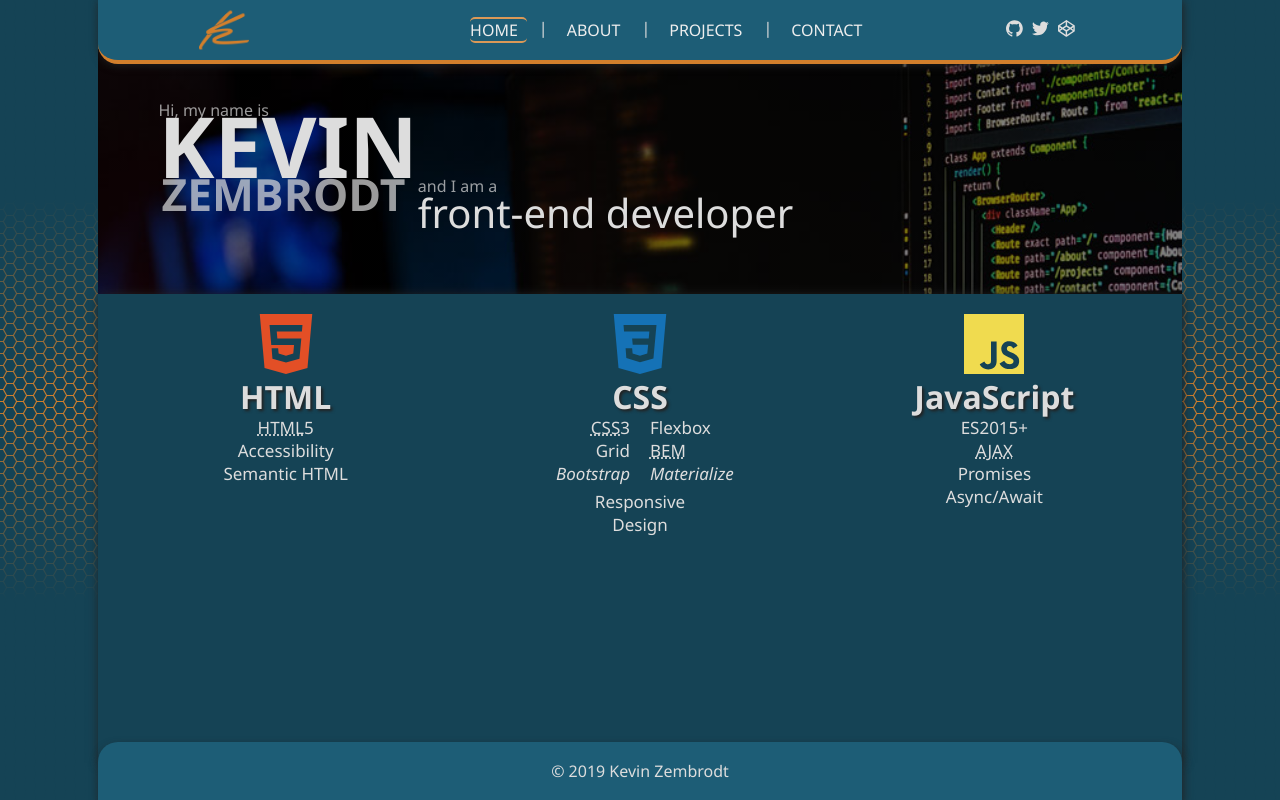
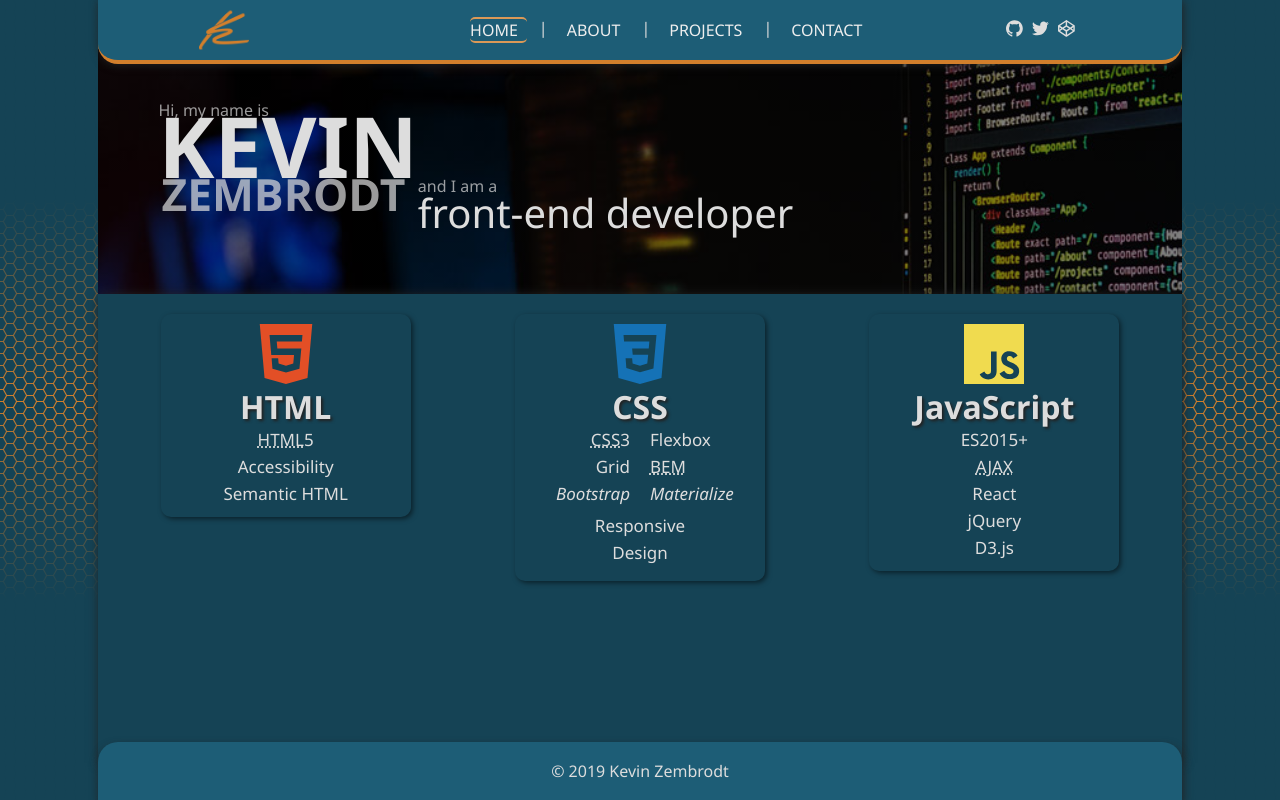
Before and after one commit to Nixikaz/portfolio-react, a React (Create React App) app: page / in a window 1280 px wide. Built offline with nearby package versions, Linux system fonts and the light colour scheme.

Commit message:
added clickable cards on home page

```diff
--- a/src/components/Css.js
+++ b/src/components/Css.js
@@ -1,14 +1,18 @@
-import React from 'react';
+import React, { Component } from 'react';
 import cssimg from '../images/css3.svg';
+import { Spring } from "react-spring/renderprops";
 
-const Css = () => {
-  return (
-    <div className="card">
-      <div className="card__title">
-        <img className="image__css" src={cssimg} alt="css" />
-        <h1>CSS</h1>
-      </div>
-      <div className="card__body">
+export default class Css extends Component {
+  state = {
+    cardSwitched: true
+  };
+  cardToggle = () => {
+    this.setState(prevState => ({
+      cardSwitched: !prevState.cardSwitched
+    }));
+  };
+  render() {
+    const htmlBody = this.state.cardSwitched ? (
       <ul className="card__list">
         <li>
           <abbr title="Cascading Style Sheets">CSS</abbr>3
@@ -26,9 +30,25 @@ const Css = () => {
         </li>
         <li>Responsive Design</li>
       </ul>
+    ) : (
+        <Spring from={{ opacity: 0 }} to={{ opacity: 1 }} config={{ duration: 500 }}>
+          {props => (
+            <p style={props}>
+              I have used CSS for over 10 yeas. I have experience using floats,
+              Flexbox, Grid, transitions, media queries,
+              and pseudo elements/classes.
+            </p>
+          )}
+        </Spring>
+      )
+    return (
+      <div className="card card--linked" onClick={this.cardToggle}>
+        <div className="card__title">
+          <img className="image__css" src={cssimg} alt="css" />
+          <h1>CSS</h1>
         </div>
+        <div className="card__body">{htmlBody}</div>
       </div>
     );
+  }
 };
-
-export default Css;
--- a/src/components/Footer.js
+++ b/src/components/Footer.js
@@ -3,8 +3,8 @@ import React, { Component } from 'react';
 export default class Footer extends Component {
   render() {
     return (
-      <footer>
-        <div className="footer">&copy; 2019 Kevin Zembrodt</div>
+      <footer className="footer">
+        <div>&copy; 2019 Kevin Zembrodt</div>
       </footer>
     );
   }
--- a/src/components/Html.js
+++ b/src/components/Html.js
@@ -12,7 +12,6 @@ export default class Html extends Component {
     }));
   };
   render() {
-    const toggle = this.state.cardSwitched;
     const htmlBody = this.state.cardSwitched ? (
       <ul>
         <li>
@@ -33,7 +32,7 @@ export default class Html extends Component {
       </Spring>
     );
     return (
-      <div className="card" onClick={this.cardToggle}>
+      <div className="card card--linked" onClick={this.cardToggle}>
         <div className="card__title">
           <img className="image__html" src={html} alt="HTML5" />
           <h1>HTML</h1>
--- a/src/components/Javascript.js
+++ b/src/components/Javascript.js
@@ -1,23 +1,45 @@
-import React from 'react';
+import React, { Component } from 'react';
 import jsimg from '../images/javascript.svg';
+import { Spring } from "react-spring/renderprops";
 
-const Javascript = () => {
+export default class Javascript extends Component {
+  state = {
+    cardSwitched: true
+  }
+  cardToggle = () => {
+    this.setState(prevState => ({
+      cardSwitched: !prevState.cardSwitched
+    }));
+  };
+  render() {
+    const htmlBody = this.state.cardSwitched ? (
+      <ul>
+        <li>ES2015+</li>
+        <li><abbr title="asynchronous JavaScript and XML">AJAX</abbr></li>
+        <li>React</li>
+        <li>jQuery</li>
+        <li>D3.js</li>
+      </ul>
+    ) : (
+        <Spring from={{ opacity: 0 }} to={{ opacity: 1 }} config={{ duration: 500 }}>
+          {props => (
+            <p style={props}>
+              I started learning JavaScript around 2 years ago. It was necessary to learn
+              for a project that I was assigned. The project was to create an internal production
+              metrics web site which used AJAX to fetch .xml data. This data was parsed
+              and sorted with JavaScript and then displayed in charts using the D3.js library.
+            </p>
+          )}
+        </Spring>
+      );
     return (
-    <div className="card">
+      <div className="card card--linked" onClick={this.cardToggle}>
         <div className="card__title">
           <img className="image__javascript" src={jsimg} alt="Javascript" />
           <h1>JavaScript</h1>
         </div>
-      <div className="card__body">
-        <ul>
-          <li>ES2015+</li>
-          <li><abbr title="asynchronous JavaScript and XML">AJAX</abbr></li>
-          <li>Promises</li>
-          <li>Async/Await</li>
-        </ul>
-      </div>
+        <div className="card__body">{htmlBody}</div>
       </div>
     );
-};
-
-export default Javascript;
+  }
+}
--- a/src/index.css
+++ b/src/index.css
@@ -476,7 +476,7 @@ section p img {
 }
 .card__body {
   font-size: 1.7rem;
-  line-height: 2.3rem;
+  line-height: 2.7rem;
   z-index: 1;
   text-align: center;
   grid-area: card__paragraph;
@@ -515,6 +515,17 @@ section p img {
   text-align: center;
   flex-basis: 10rem;
 }
+.card--linked {
+  cursor: pointer;
+  box-shadow: 2px 2px 5px rgba(0,0,0,0.5);
+  border-radius: 1rem;
+  transition: box-shadow 0.3s, transform 0.3s;
+  padding: 1rem;
+}
+.card--linked:hover {
+  transform: translate(2px, 2px);
+  box-shadow: 0 0 3px rgba(0,0,0,0.5);
+}
 .image__html {
   width: 6rem;
 }
@@ -528,7 +539,7 @@ section p img {
   display: flex;
   flex-direction: column;
 }
-footer {
+.footer {
   padding: 2rem;
   grid-area: footer;
   height: 100%;
```
Lines whose indentation alone changed are shown as unchanged.
